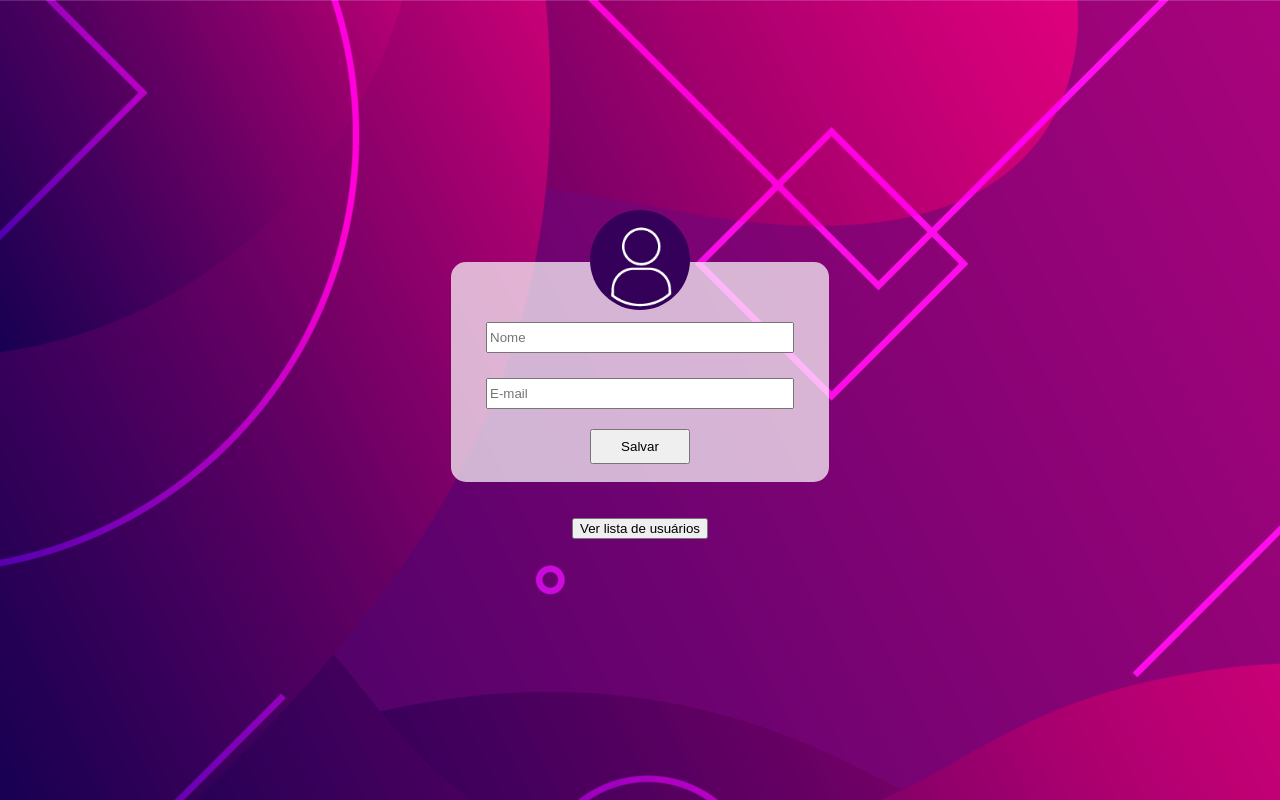
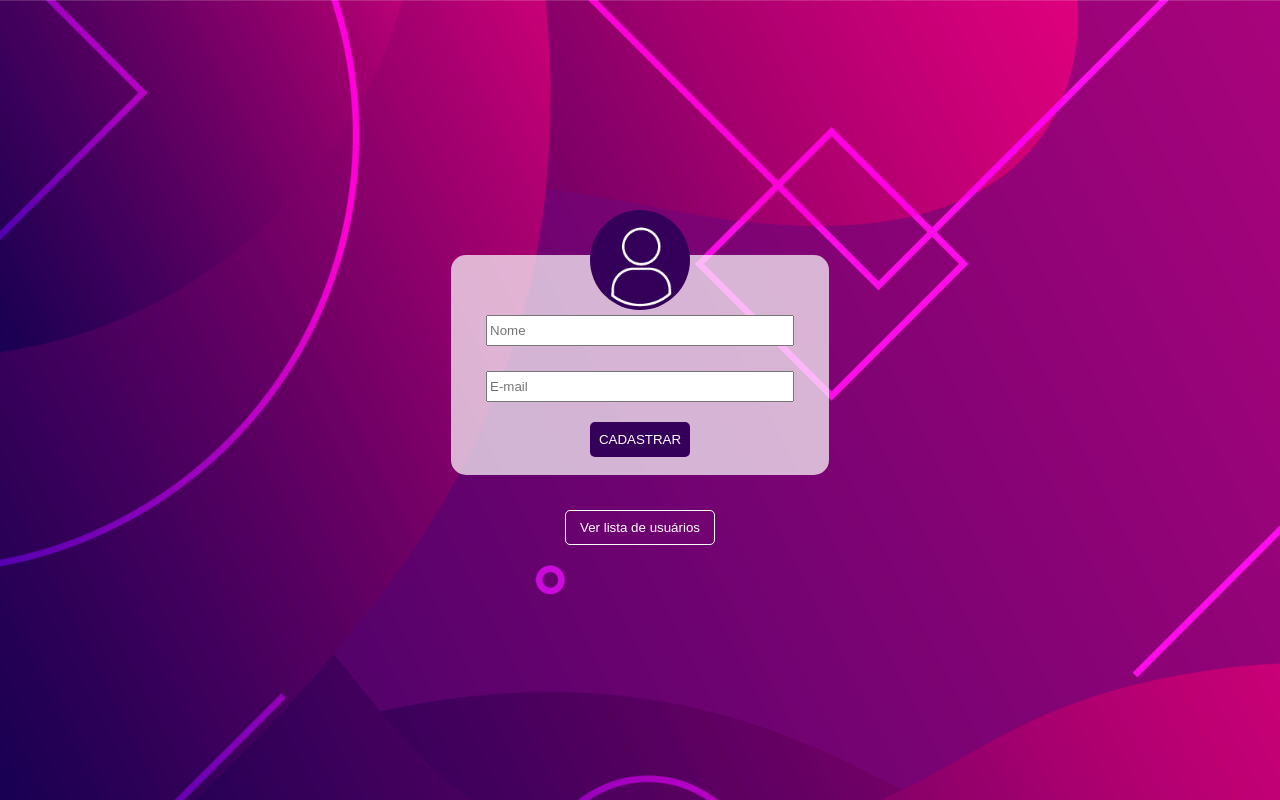
Before and after one commit to future4code/Vitoria-Mochovik, a React (Create React App) app in the folder semana7/integracaoApi/lista-cadastro/: page / in a window 1280 px wide. Built offline with nearby package versions, Linux system fonts and the light colour scheme.

Commit message:
Estilização da tela de cadastro

```diff
--- a/semana7/integracaoApi/lista-cadastro/src/Components/TelaCadastro.js
+++ b/semana7/integracaoApi/lista-cadastro/src/Components/TelaCadastro.js
@@ -49,6 +49,26 @@ const Button = styled.button`
 
   height: 35px;
   width: 100px;
+  cursor: pointer;
+  font-family: Arial, Helvetica, sans-serif;
+  padding: 5px;
+  border: none;
+  color: white;
+  background-color: #340059;
+  border-radius: 5px;
+  /* box-shadow: 0 5px 0 #210053; */
+  transition: all 0.5s;
+
+  &:hover{
+    -webkit-transform: scale(1.3);
+    transform: scale(1.3);
+  }
+
+  &:active {
+    position:relative;
+    top: 5px;
+  }
+
 
 `
 
@@ -58,7 +78,13 @@ const IconePerfil = styled.img`
   border-radius: 150px;
   margin-bottom: 280px;
  position: absolute;
+ transition: all 1s;
 
+  &:hover{
+    -webkit-transform: rotateZ(360deg);
+    transform: rotateZ(360deg);
+    cursor: pointer;
+  }
 
 
 `
@@ -83,8 +109,32 @@ const ContainerBotaoLista = styled.div`
 `
 
 const ButtonLista = styled.button`
-  width: 15
-  0px;
+  width: 150px;
+
+  height: 35px;
+
+  cursor: pointer;
+  font-family: Arial, Helvetica, sans-serif;
+  padding: 5px;
+  border: none;
+  color: white;
+  background-color: transparent;
+
+  border-radius: 5px;
+  border: 1px solid white;
+  /* box-shadow: 0 5px 0 #210053; */
+  transition: all 0.5s;
+
+  &:hover{
+    -webkit-transform: scale(1.3);
+    transform: scale(1.3);
+  }
+
+  &:active {
+    position:relative;
+    top: 5px;
+  }
+
 `
 
 export default class Cadastro extends React.Component {
@@ -152,7 +202,7 @@ export default class Cadastro extends React.Component {
                   placeholder={"E-mail"}
                 />
                 <ContainerButton>
-                  <Button onClick={this.criarUsuario}> Salvar</Button>
+                  <Button onClick={this.criarUsuario}> CADASTRAR </Button>
                 </ContainerButton>
               </CardCadastro>
               <ContainerBotaoLista>
@@ -162,5 +212,3 @@ export default class Cadastro extends React.Component {
         )
     }
 }
-
-// this.props.irParaListaPessoasCadastradas
```
